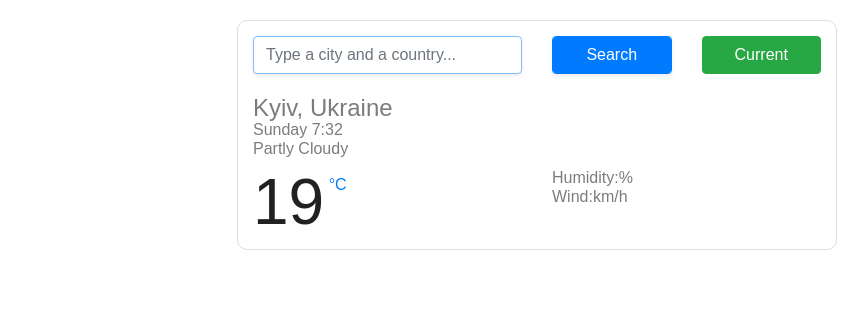
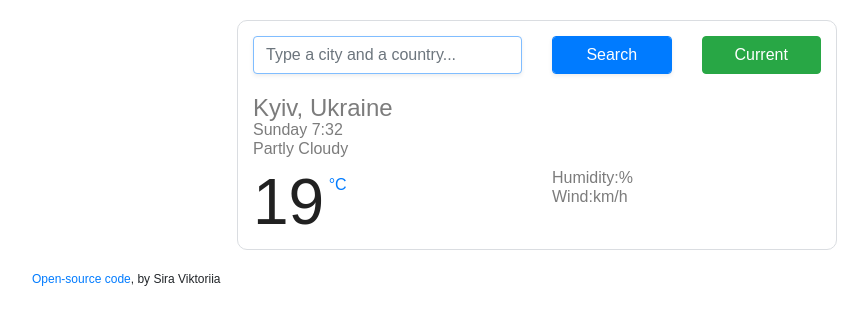
Before and after one commit to Sira-Viktoriia/weather-app, a plain HTML site: page index.html in a window 1280 px wide. Shown: the whole page, without its empty margins (103-971 px from the left). Drawn offline with nearby package versions, Linux system fonts and the light colour scheme.

Commit message:
Add link to my Git

```diff
--- a/index.html
+++ b/index.html
@@ -74,7 +74,11 @@
           </div>
         </div>
       </div>
+      <p>
+    <a href="https://github.com/Sira-Viktoriia/weather-app" target="_blank">Open-source code</a>, by Sira Viktoriia
+    </p>
     </div>
+
         <script src="index.js"></script>
 </body>
 </html>
--- a/styles.css
+++ b/styles.css
@@ -54,3 +54,7 @@ li {
 .search-form {
   margin-bottom: 20px;
 }
+p {
+ margin-left: 50px;
+ font-size: 12px;
+}
```
